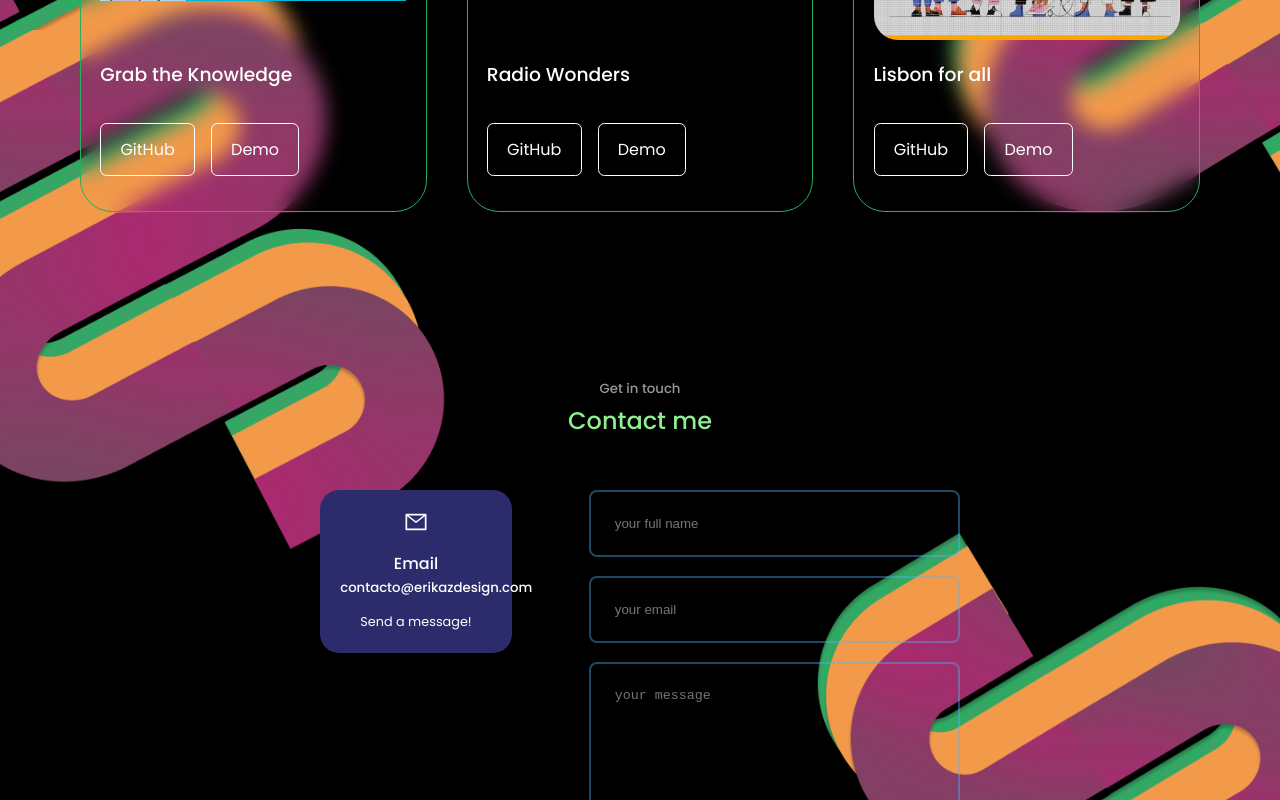
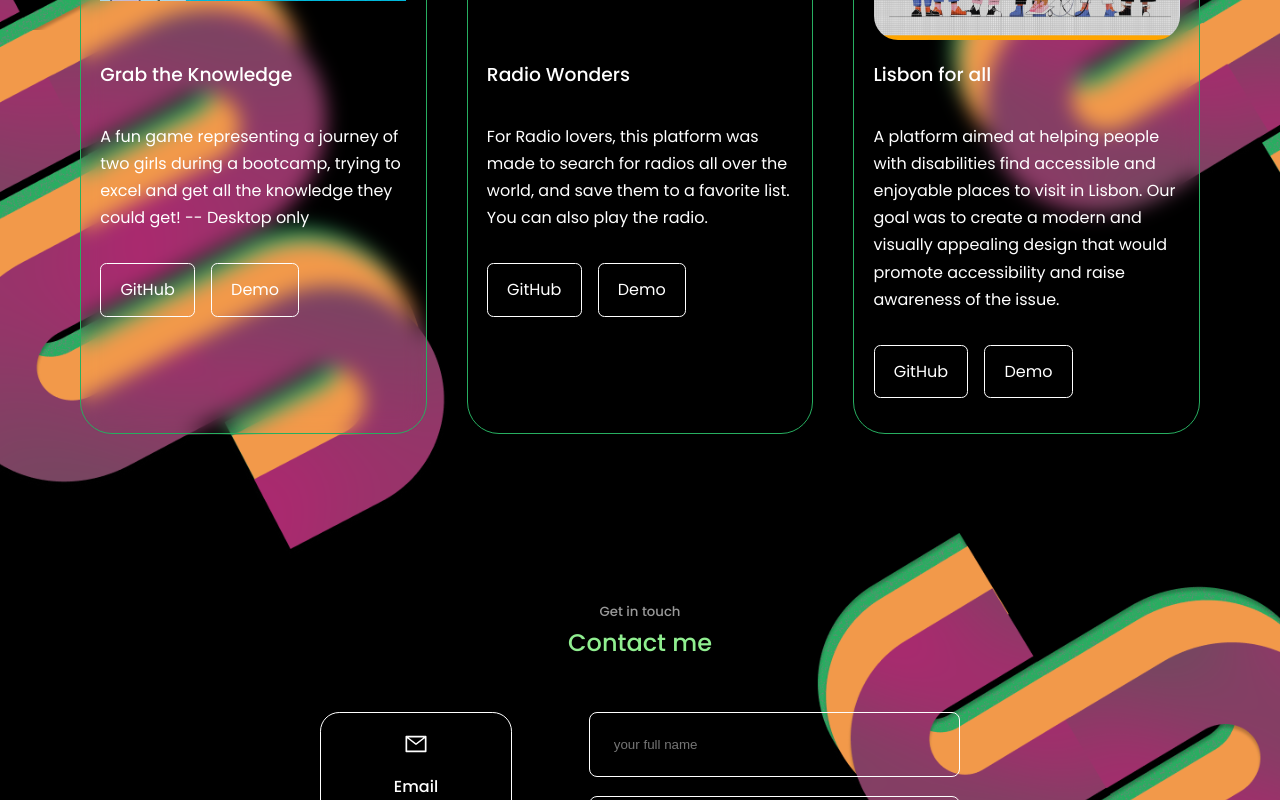
Before and after one commit to erikasoaress/portfolio, a React (Create React App) app: page / in a window 1280 px wide. Shown: the part 2700-3500 px from the top of the page. Built offline with nearby package versions, Linux system fonts and the light colour scheme; the HTML template or start-up script is replaced by a standard one.

Commit message:
contact section changes + portfolio description

```diff
--- a/src/components/contact/contact.css
+++ b/src/components/contact/contact.css
@@ -13,17 +13,18 @@
 }
 
 .contact__option {
-    background:var(--color-bg-variant);
+   backdrop-filter: blur(15px);
+
     padding:1.2rem;
     border-radius: 1.2rem;
     text-align: center;
-    border: 1px solid transparent;
+    border: 1px solid  var(--color-white);
     transition: var(--transition);
 }
 
 .contact__option:hover {
-    background:transparent;
-    border-color: var(--color-primary-variant);
+   background: linear-gradient(orange, rgb(215, 77, 153));
+
 }
 
 .contact__option-icon {
@@ -48,7 +49,7 @@ input, textarea {
     padding:1.5rem;
     border-radius: 0.5rem;
     background: transparent;
-    border:2px solid var(--color-primary-variant);
+    border:1px solid  var(--color-white);
     resize:none;
     color:var(--color-white);
 }
--- a/src/components/portfolio/Portfolio.jsx
+++ b/src/components/portfolio/Portfolio.jsx
@@ -9,7 +9,8 @@ const data = [
     id: 1,
     image: grabtheknowledge,
     title: "Grab the Knowledge",
-
+    description:
+      "A fun game representing a journey of two girls during a bootcamp, trying to excel and get all the knowledge they could get! -- Desktop only",
     github: "https://github.com/erikasoaress/Grab-the-Knowledge",
     demo: "https://erikasoaress.github.io/Grab-the-Knowledge/",
   },
@@ -17,16 +18,18 @@ const data = [
     id: 2,
     image: radiowonders,
     title: "Radio Wonders",
-
-    github: "https://github.com/erikasoaress/",
+    description:
+      "For Radio lovers, this platform was made to search for radios all over the world, and save them to a favorite list. You can also play the radio.",
+    github: "https://github.com/erikasoaress/Final_Project_Frontend",
     demo: "https://radiowonders.netlify.app/",
   },
   {
     id: 3,
     image: lisbonforall,
     title: "Lisbon for all",
-
-    github: "https://github.com/erikasoaress/",
+    description:
+      "A platform aimed at helping people with disabilities find accessible and enjoyable places to visit in Lisbon. Our goal was to create a modern and visually appealing design that would promote accessibility and raise awareness of the issue.",
+    github: "https://github.com/erikasoaress/LisbonForAll",
     demo: "https://lisbonforall.cyclic.app/",
   },
 ];
@@ -39,7 +42,7 @@ function Portfolio() {
 
       <div className="portfolio__container">
         {
-        data.map(({id, image,title, description, github, demo}) => {
+        data.map(({id, image, title, description, github, demo}) => {
           return (
           <article  key={id} className="portfolio__item">
             <div className="portfolio__item-image">
--- a/src/components/portfolio/portfolio.css
+++ b/src/components/portfolio/portfolio.css
@@ -28,6 +28,12 @@
 
 }
 
+
+.portfolio__item p {
+   margin-bottom: 2rem;
+
+}
+
 .portfolio__item-cta {
     display: flex;
     gap:1rem;
```
